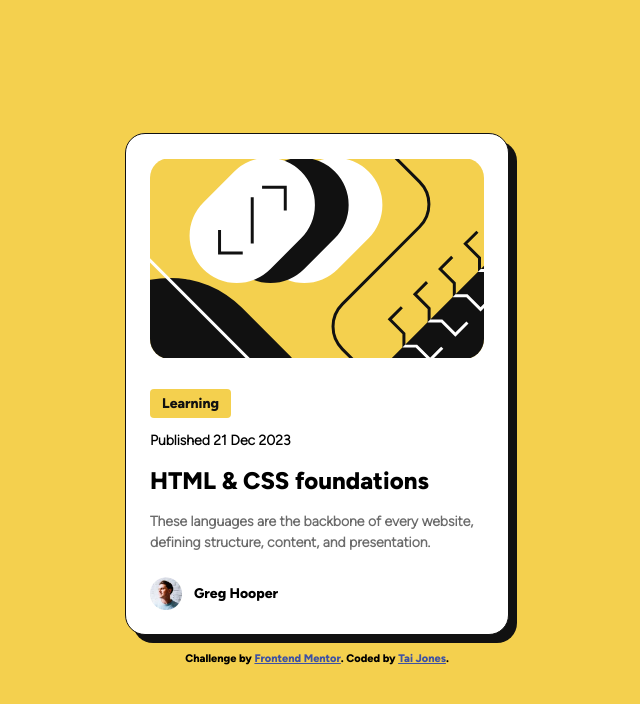
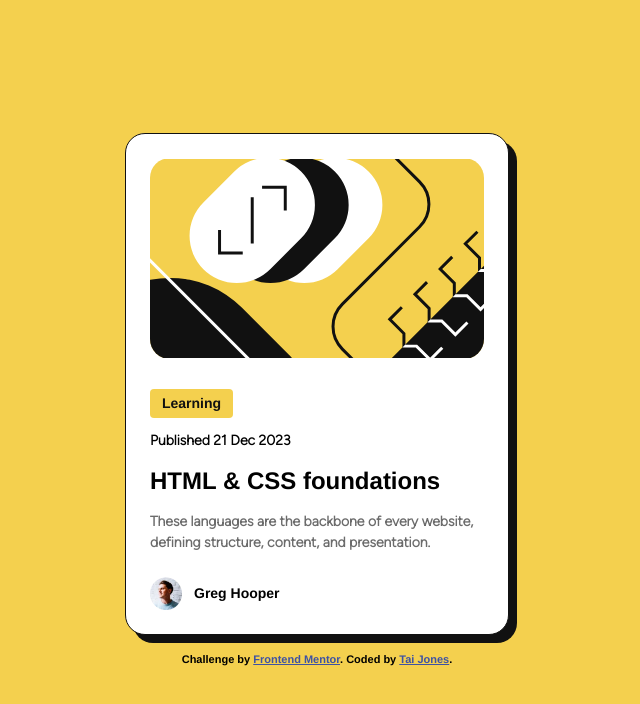
Before and after one commit to ProgramJones/Blog-Preview-Card, a plain HTML site: page index.html in a window 1280 px wide. Shown: the whole page, without its empty margins (323-963 px from the left). Drawn offline with Linux system fonts and the light colour scheme.

Commit message:
Added fallback fonts to variables. Applied these variables to all classes that define a font-family.

```diff
--- a/styles/index.css
+++ b/styles/index.css
@@ -1,4 +1,17 @@
 /* Variables and Fonts **********************/
+
+/* Fonts */
+@font-face {
+  font-family: "figtree-variable";
+  src: url("../assets/fonts/figtree-variablefont_wght-webfont.woff2")
+    format(woff2) tech(variations);
+}
+@font-face {
+  font-family: "figtree-extra-bold";
+  src: url("../assets/fonts/static/Figtree-ExtraBold.ttf") format(woff2)
+    tech(variations);
+}
+/* End Fonts */
 
 /* Variables */
 html {
@@ -16,22 +29,12 @@ html {
   --space-8px: 0.5rem; /* 8px */
   --space-4px: 0.25rem; /* 4px */
 
+  --regular-font-stack: "figtree-variable", system-ui, Helvetica, Arial,
+    sans-serif;
+  --extra-bold-font-stack: "figtree-extra-bol", Helvetica, Arial, sans-serif;
   font-size: 1em; /* 16px */
 }
 /* End Variables */
-
-/* Fonts */
-@font-face {
-  font-family: "figtree-variable";
-  src: url("../assets/fonts/figtree-variablefont_wght-webfont.woff2")
-    format(woff2) tech(variations);
-}
-@font-face {
-  font-family: "figtree-extra-bold";
-  src: url("../assets/fonts/static/Figtree-ExtraBold.ttf") format(woff2)
-    tech(variations);
-}
-/* End Fonts */
 
 /* Classes *****************************/
 
@@ -40,17 +43,19 @@ html {
 .figtree-extra-bold-14px,
 .figtree-medium-16px,
 .figtree-medium-14px {
-  font-family: "figtree-variable";
+  font-family: var(--regular-font-stack);
   line-height: 150%;
   letter-spacing: 0px;
 }
 .figtree-extra-bold-24px {
   font-size: var(--space-24px);
-  font-family: "figtree-extra-bold";
+  font-family: var(--extra-bold-font-stack);
+  font-weight: bold;
 }
 .figtree-extra-bold-14px {
   font-size: var(--space-14px);
-  font-family: "figtree-extra-bold";
+  font-family: var(--extra-bold-font-stack);
+  font-weight: bold;
 }
 .figtree-medium-16px {
   font-size: var(--space-16px);
@@ -60,7 +65,8 @@ html {
 }
 .figtree-extra-bold-11px {
   font-size: var(--space-11px);
-  font-family: "figtree-extra-bold";
+  font-family: var(--extra-bold-font-stack);
+  font-weight: bold;
 }
 /* End Typography Classes */
 
```
